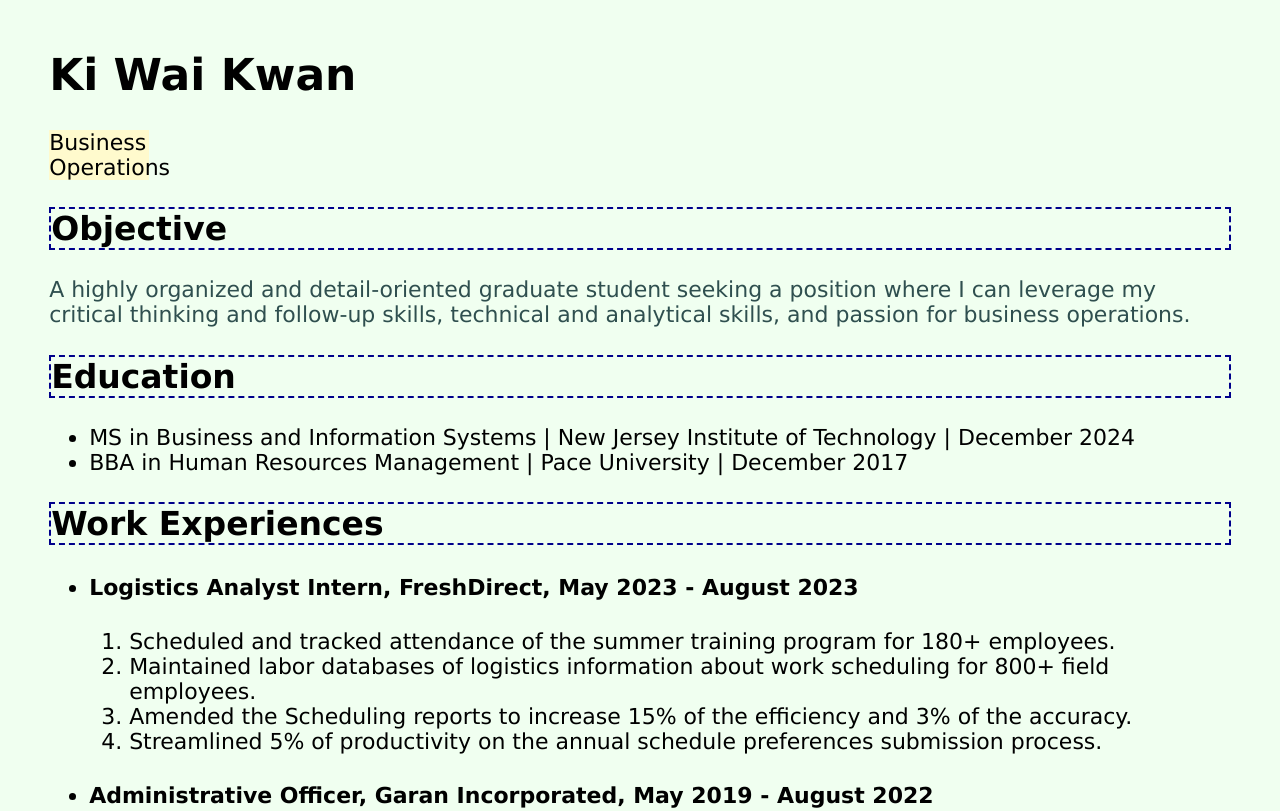
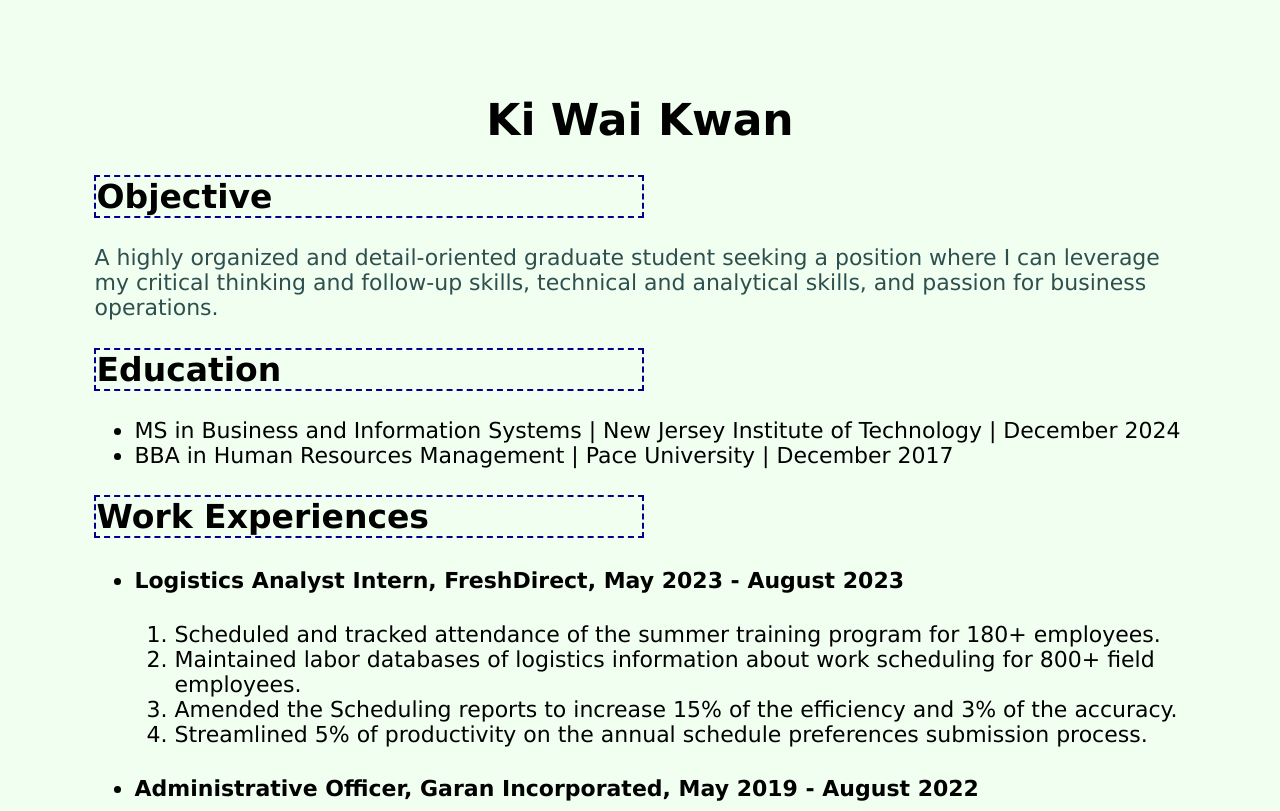
Before and after one commit to kk682/index.html-and-style.css, a plain HTML site: page index.html in a window 1280 px wide. Shown: the top 811 px of the page. Drawn offline with Linux system fonts and the light colour scheme.

Commit message:
09252023 10:55PM

```diff
--- a/index.html
+++ b/index.html
@@ -35,7 +35,6 @@
     </style>
 
         <h1>Ki Wai Kwan</h1>
-        <div><span>Business Operations</span></div>
 
     <h2>Objective</h2>
     <p>A highly organized and detail-oriented graduate student seeking a position where
--- a/styles.css
+++ b/styles.css
@@ -1,6 +1,6 @@
 body{
     background-color: honeydew;
-    margin: 1.3cm;
+    margin: 2.5cm;
     text-align: left;
     font-family: Verdana, Geneva, Tahoma, sans-serif;
     font-size: 22px;
@@ -12,14 +12,23 @@ p{
 
 a{
     color: blue;
+    display: block;
+    background-color:lemonchiffon;
+    width: 100px;
 }
 
 a:visited{
     color: purple;
+    display: block;
+    background-color:lemonchiffon;
+    width: 100px;
 }
 
 a:hover, a:focus {
     color: blue;
+    display: block;
+    background-color:lemonchiffon;
+    width: 100px;
 }
 
 hr{
@@ -30,23 +39,20 @@ hr{
     width: 100px;
 }
 
+h1{
+    text-align: center;
+}
+
 h2 {
     border: 2px dashed darkblue;
-    width: 50%
-    font-size:3rem;
+    width: 50%;
     padding: 0.5 rem;
 }
 
 img{
     position: relative;
-    left: 60px;
+    left: 90px;
     height: 200px;
-}
-
-span{
-    display: block;
-    background-color:lemonchiffon;
-    width: 100px;
 }
 
 div{
```
